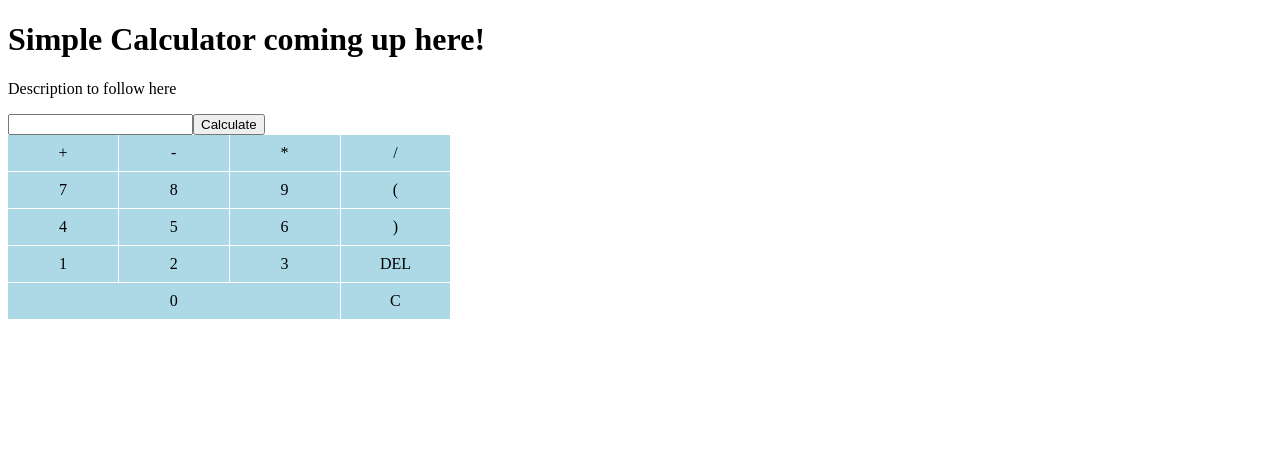
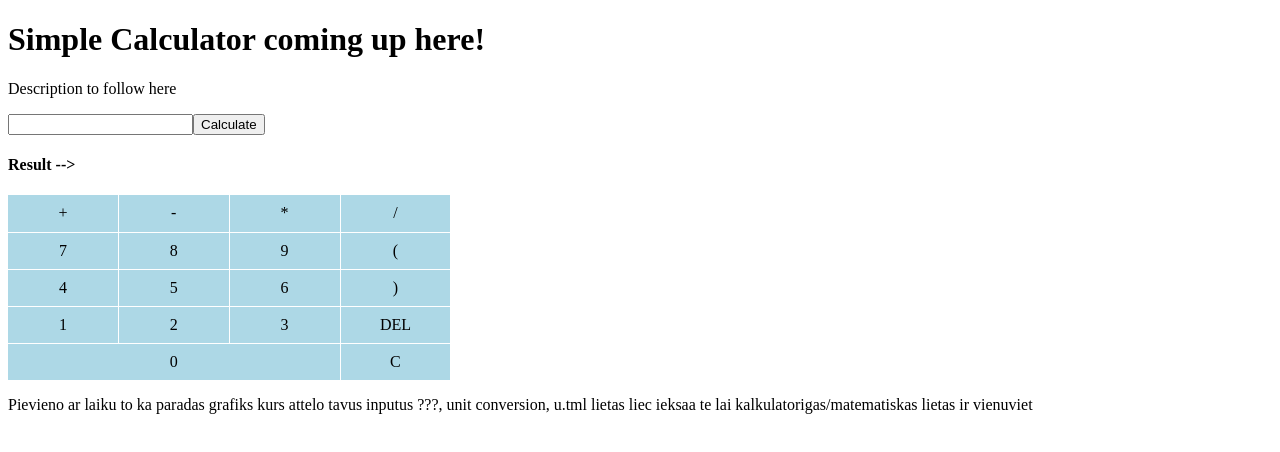
Before and after one commit to edgars-avenins/training-projects, an Angular app in the folder training-easy/: page / in a window 1280 px wide. Shown: the top 452 px of the page. Built offline with nearby package versions, Linux system fonts and the light colour scheme.

Commit message:
added notes for additional implementation

```diff
--- a/training-easy/src/app/calculator/calculator.component.html
+++ b/training-easy/src/app/calculator/calculator.component.html
@@ -1,8 +1,9 @@
 <h1>Simple Calculator coming up here!</h1>
 <p>Description to follow here</p>
 <div class="calcContainer">
-  <input type="text" value="{{inputValue}}"/>
+  <input type="text" value="{{inputValue}}" />
   <button (click)="calculate()">Calculate</button>
+  <h4>Result -->{{sum}}</h4>
   <mat-grid-list cols="4" rowHeight="3:1">
     <mat-grid-tile *ngFor="let tile of tiles"
                    [colspan]="tile.cols"
@@ -13,4 +14,4 @@
     </mat-grid-tile>
   </mat-grid-list>
 </div>
-<h4>{{sum}}</h4>
+<p>Pievieno ar laiku to ka paradas grafiks kurs attelo tavus inputus ???, unit conversion, u.tml lietas liec ieksaa te lai kalkulatorigas/matematiskas lietas ir vienuviet</p>
```
